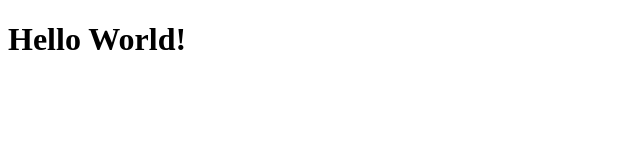
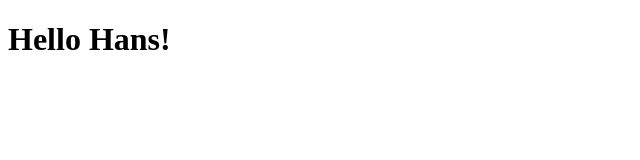
Before and after one commit to HansD4V/github-hans, a plain HTML site: page index.html in a window 1280 px wide. Shown: the full height of the page, 0-640 px from the left. Drawn offline with Linux system fonts and the light colour scheme.

Commit message:
Update index.html

```diff
--- a/index.html
+++ b/index.html
@@ -4,6 +4,6 @@
     <title>Website HANS</title>
   </head>
   <body>
-    <h1>Hello World!</h1>
+    <h1>Hello Hans!</h1>
   </body>
 </html>
```
